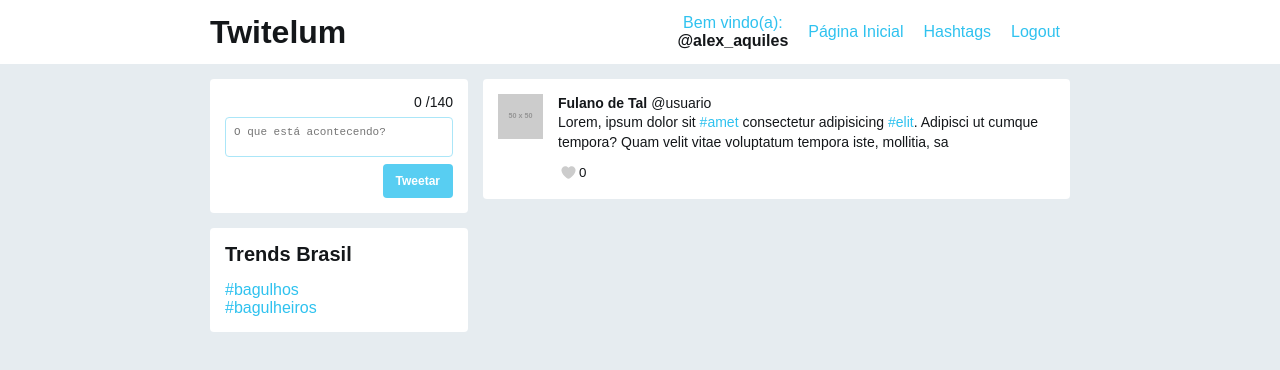
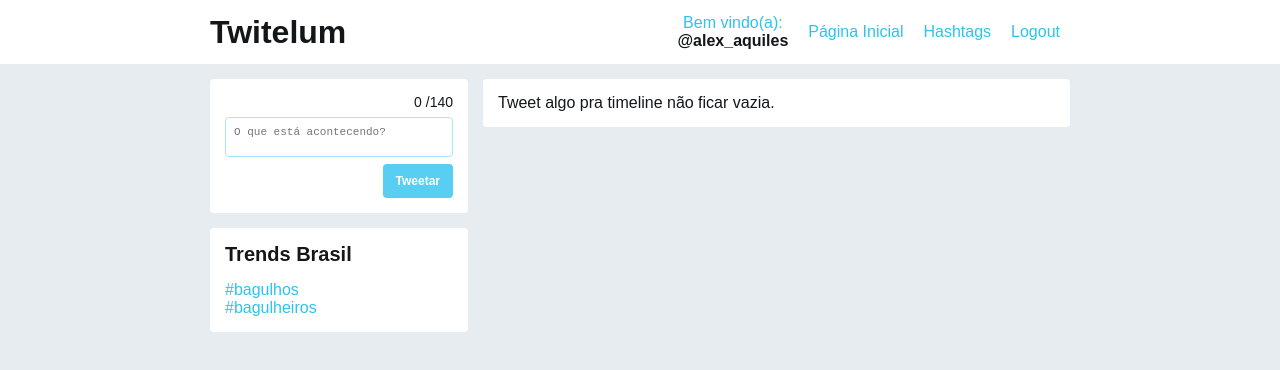
Before and after one commit to alexandreaquiles/react7804, a React (Create React App) app: page / in a window 1280 px wide. Shown: the top 370 px of the page. Built offline with nearby package versions, Linux system fonts and the light colour scheme.

Commit message:
Capítulo 10 EXERCÍCIO: Criando Tweets Parte 2: inserindo tweet na página

```diff
--- a/src/App.js
+++ b/src/App.js
@@ -11,8 +11,10 @@ class App extends Component {
   constructor() {
     super();
     this.state = {
-      novoTweet: ''
+      novoTweet: '',
+      tweets: []
     };
+    this.adicionaTweet = this.adicionaTweet.bind(this);
   }
 
   render() {
@@ -24,7 +26,7 @@ class App extends Component {
         <div className="container">
             <Dashboard>
                 <Widget>
-                    <form className="novoTweet">
+                    <form className="novoTweet" onSubmit={ this.adicionaTweet }>
                         <div className="novoTweet__editorArea">
                             <span className={`
                                 novoTweet__status
@@ -47,7 +49,12 @@ class App extends Component {
             <Dashboard posicao="centro">
                 <Widget>
                     <div className="tweetsArea">
-                        <Tweet />
+                        { this.state.tweets.map(
+                            (tweetInfo, index) => <Tweet key={ tweetInfo + index} texto={tweetInfo} />
+                        ) }
+                    </div>
+                    <div>
+                      { ! this.state.tweets.length && <p>Tweet algo pra timeline não ficar vazia.</p> }
                     </div>
                 </Widget>
             </Dashboard>
@@ -55,6 +62,19 @@ class App extends Component {
       </Fragment>
     );
   }
+
+
+  adicionaTweet(event) {
+    event.preventDefault();
+    const novoTweet = this.state.novoTweet;
+    const tweetsAntigos = this.state.tweets;
+    if (novoTweet) {
+        this.setState({
+            tweets: [ novoTweet, ...tweetsAntigos ],
+            novoTweet: ''
+        });
+    }
+  }
 }
 
 export default App;
--- a/src/components/Tweet/index.js
+++ b/src/components/Tweet/index.js
@@ -10,7 +10,7 @@ class Tweet extends Component {
                     <span className="tweet__nomeUsuario">Fulano de Tal</span>
                     <a href=""><span className="tweet__userName">@usuario</span></a>
                 </div>
-                <p className="tweet__conteudo"><span>Lorem, ipsum dolor sit <a href="/trends/#amet" data-reactroot="">#amet</a> consectetur adipisicing <a href="/trends/#elit" data-reactroot="">#elit</a>. Adipisci ut cumque tempora? Quam velit vitae voluptatum tempora iste, mollitia, sa</span></p>
+                <p className="tweet__conteudo">{ this.props.texto }</p>
                 <footer className="tweet__footer">
                     <button className="btn btn--clean">
                         <svg className="icon icon--small iconHeart" xmlns="http://www.w3.org/2000/svg" viewBox="0 0 47.5 47.5">
```
